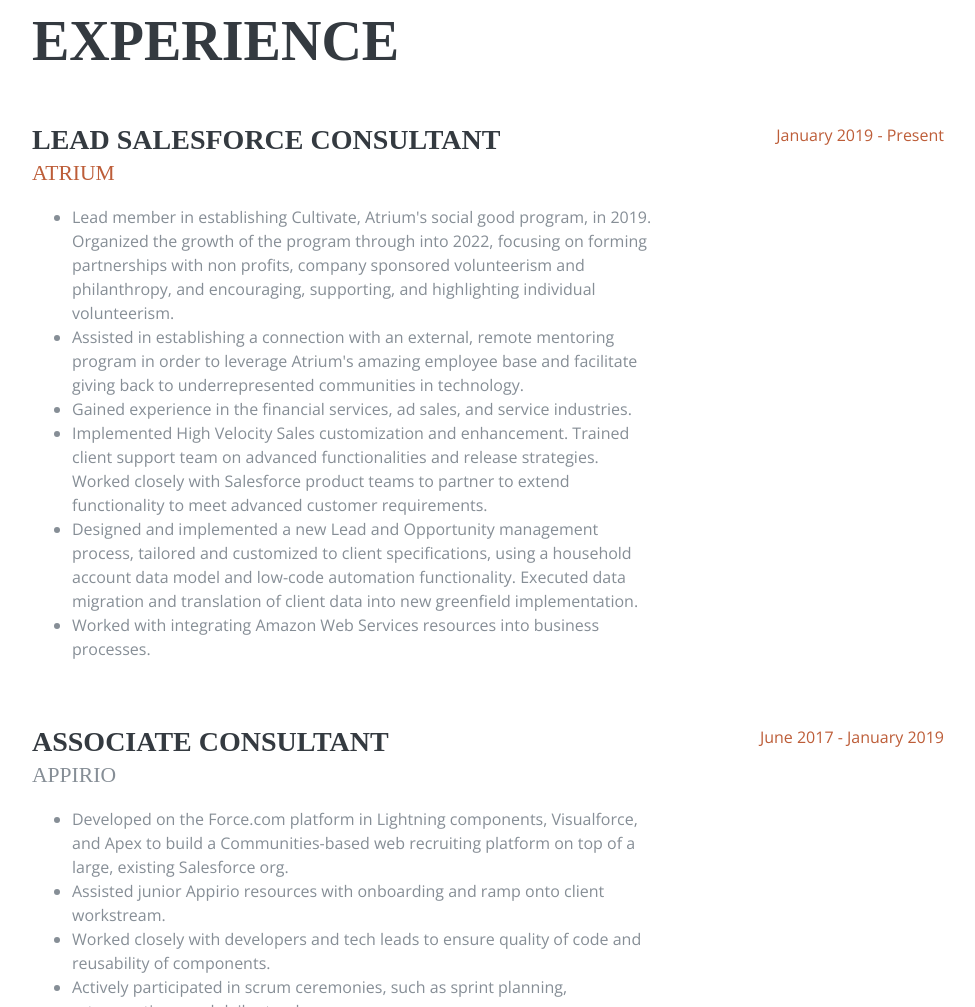
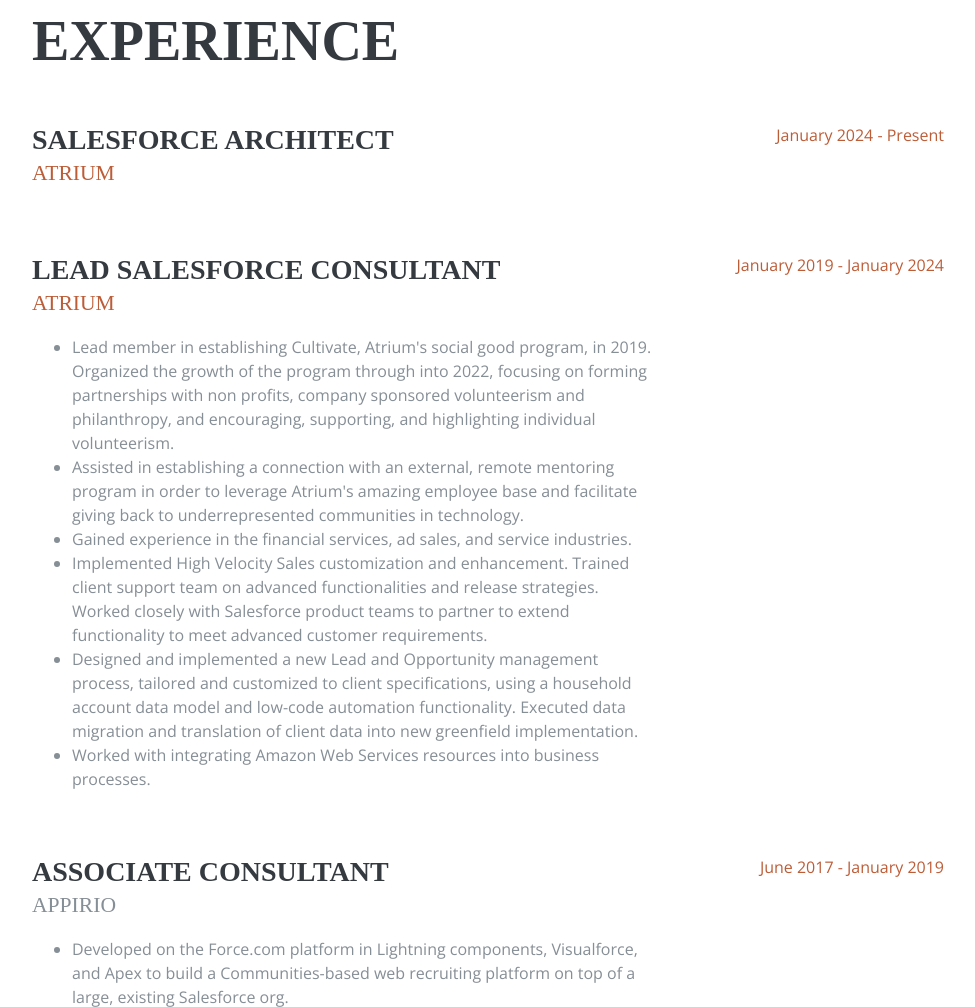
Before and after one commit to Jcps/jcps, a plain HTML site: page index.html in a window 1280 px wide. Shown: the part 1640-2647 px from the top of the page, without its empty margins (288-1263 px from the left). Drawn offline with nearby package versions, Linux system fonts and the light colour scheme; a web font is replaced by a local one.

Commit message:
Promotion!

```diff
--- a/index.html
+++ b/index.html
@@ -116,16 +116,16 @@
             <div class="mb-4">
               <i class="fa-solid fa-briefcase"></i>
               <span class="p-org h-card">
-                <span class="p-role">Lead Salesforce Consultant</span> at
+                <span class="p-role">Salesforce Architect</span> at
                 <a href="https://atrium.ai/" class="u-url">
                   <span class="p-name">Atrium</span>
                 </a>
               </span>
               <br />
               <i class="fa-solid fa-envelope"></i>
-              <a class="u-email" href="mailto:Jack@Sampson.tech"
-                >Jack@Sampson.tech</a
-              >
+              <a class="u-email" href="mailto:Jack@Sampson.tech">
+                Jack@Sampson.tech
+              </a>
               <br />
               <i class="fa-sharp fa-solid fa-map-location-dot"></i>
               <span class="p-locality">Fishers</span>,
@@ -240,6 +240,18 @@
 
           <div class="resume-item d-flex flex-column flex-md-row mb-5">
             <div class="resume-content mr-auto">
+              <h3 class="mb-0">Salesforce Architect</h3>
+              <div class="subheading mb-3">
+                <a href="https://atrium.ai" target="_blank">Atrium</a>
+              </div>
+            </div>
+            <div class="resume-date text-md-right">
+              <span class="text-primary">January 2024 - Present</span>
+            </div>
+          </div>
+
+          <div class="resume-item d-flex flex-column flex-md-row mb-5">
+            <div class="resume-content mr-auto">
               <h3 class="mb-0">Lead Salesforce Consultant</h3>
               <div class="subheading mb-3">
                 <a href="https://atrium.ai" target="_blank">Atrium</a>
@@ -284,7 +296,7 @@
               </ul>
             </div>
             <div class="resume-date text-md-right">
-              <span class="text-primary">January 2019 - Present</span>
+              <span class="text-primary">January 2019 - January 2024</span>
             </div>
           </div>
 
```
Also changed, not shown: 1 other file.
